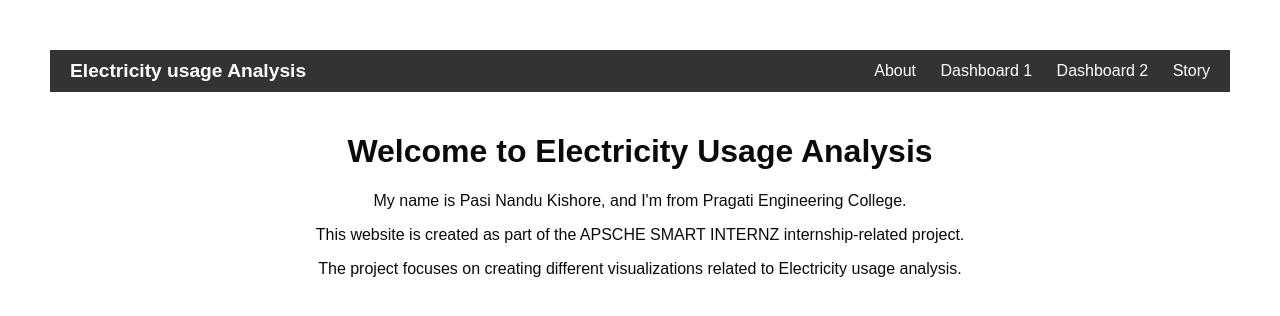
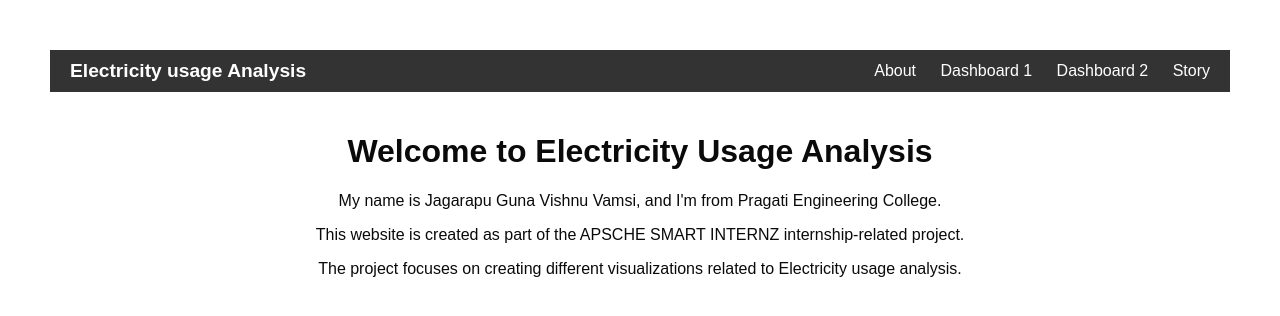
Before and after one commit to Guna01718/Electricity-Consumption-Analysis, a plain HTML site: page index.html in a window 1280 px wide. Drawn offline with Linux system fonts and the light colour scheme.

Commit message:
Update index.html

```diff
--- a/index.html
+++ b/index.html
@@ -20,7 +20,7 @@
     </nav>
     <div class="content">
         <h1>Welcome to Electricity Usage Analysis</h1>
-        <p>My name is Pasi Nandu Kishore, and I'm from Pragati Engineering College. </p>
+        <p>My name is Jagarapu Guna Vishnu Vamsi, and I'm from Pragati Engineering College. </p>
         <p>This website is created as part of the APSCHE SMART INTERNZ internship-related project.</p>
         <p>The project focuses on creating different visualizations related to Electricity usage analysis.</p>
     </div>
```
